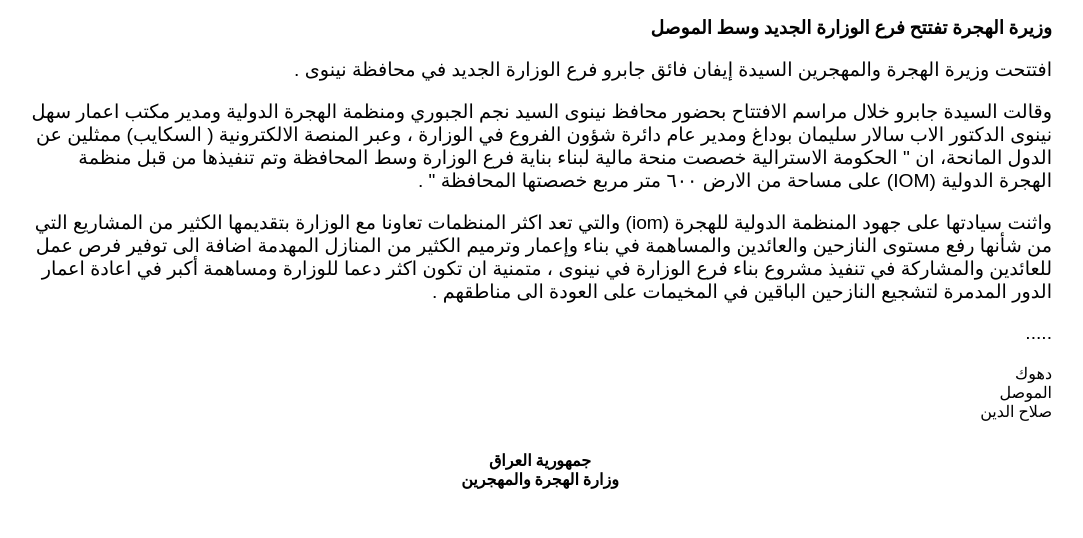
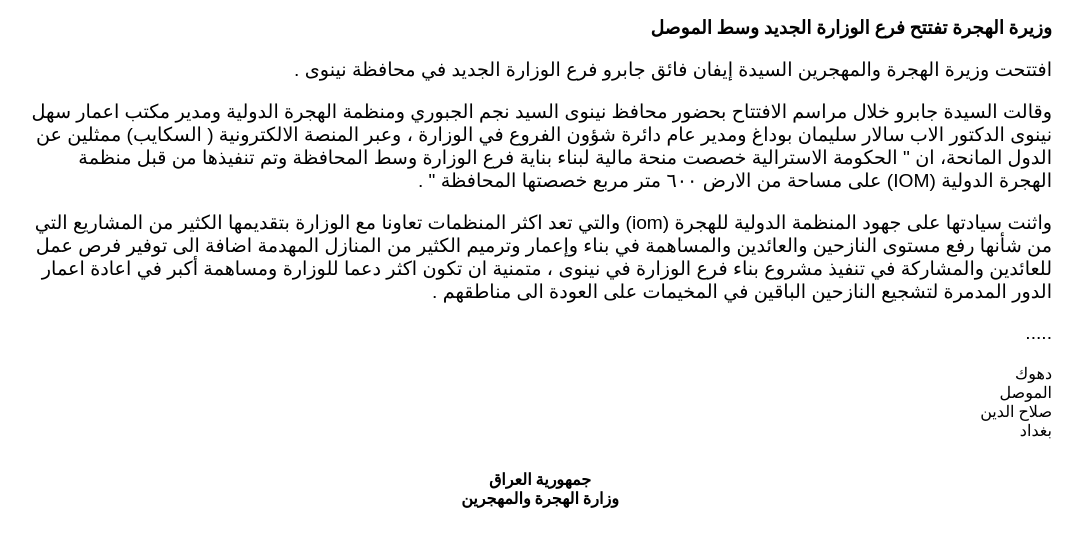
Before and after one commit to sahibammar/momd, a plain HTML site: page html&css/momd_project/index.html in a window 1280 px wide. Shown: the part 316-854 px from the top of the page, without its empty margins (160-1243 px from the left). Drawn offline with Linux system fonts and the light colour scheme.

Commit message:
Adding Baghdad

```diff
--- a/html&css/momd_project/index.html
+++ b/html&css/momd_project/index.html
@@ -35,6 +35,7 @@
     <li>دهوك</li>
     <li>الموصل</li>
     <li>صلاح الدين </li>
+    <li>بغداد</li>
 </ul>
 
 <footer>
```
